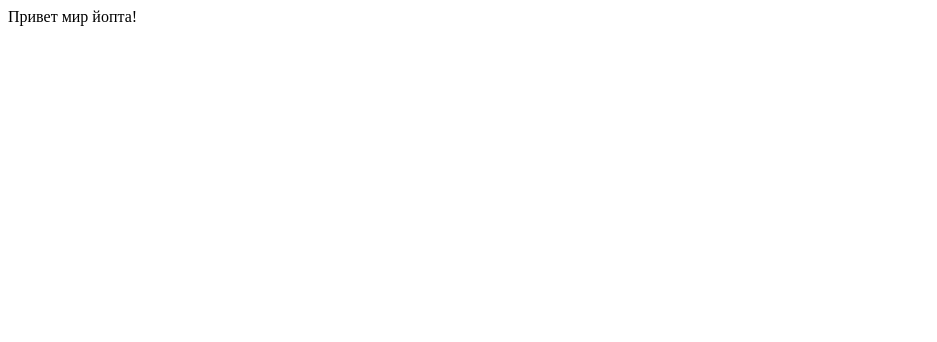
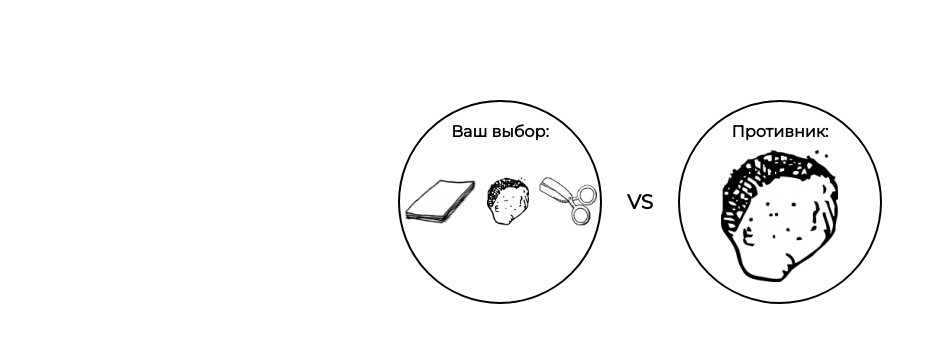
Before and after one commit to vaidich/RockPaperScissors, a plain HTML site: page index.html in a window 1280 px wide. Shown: the whole page, without its empty margins (0-937 px from the left). Drawn offline with Linux system fonts and the light colour scheme.

Commit message:
modified:   README.md, index.html, css/style.css new files:  img/rock.png, img/scissors.png, img/scissors.png

```diff
--- a/css/style.css
+++ b/css/style.css
@@ -3,4 +3,54 @@
   padding: 0;
 }
 
-body {background: #fafafa}
+.container {
+  display: flex;
+  align-items: center;
+  justify-content: center;
+  margin-top: 100px;
+}
+
+.variant {
+  width: 200px;
+  height: 200px;
+  border: 2px solid;
+  border-radius: 50%;
+  margin: 0 10px;
+}
+
+.variant p {
+  text-align: center;
+  font-size: 16px;
+  font-weight: bold;
+  margin: 20px 0 5px;
+}
+
+.variant img {
+  display: block;
+  margin: auto;
+}
+
+.variant li img.choise {
+  display: inline-block;
+  height: 50px;
+  margin: 30px 5px;
+}
+
+.variant ul {
+  list-style: none;
+  display: flex;
+  justify-content: center;
+}
+
+.variant ul li {
+}
+
+.variant ul li:first-child {
+}
+
+p {
+  font-family: 'Montserrat', sans-serif;
+  font-size: 20px;
+  font-weight: bold;
+  margin: 0 15px;
+}
--- a/index.html
+++ b/index.html
@@ -4,9 +4,25 @@
   <meta charset="UTF-8">
   <meta name="viewport" content="width=device-width, initial-scale=1.0">
   <meta http-equiv="X-UA-Compatible" content="ie=edge">
+  <link href="https://fonts.googleapis.com/css2?family=Montserrat&display=swap" rel="stylesheet">
+  <link rel="stylesheet" href="/css/style.css">
   <title>Rock Paper Scissors v.0.0.1</title>
 </head>
 <body>
-  Привет мир йопта!
+  <div class="container">
+    <div class="variant">
+      <p>Ваш выбор:</p>
+      <ul>
+        <li><img class="choise" src="img/paper.png" alt=""></li><br>
+        <li><img class="choise" src="img/rock.png" alt=""></li>
+        <li><img class="choise" src="img/scissors.png" alt=""></li>
+      </ul>
+    </div>
+    <p>VS</p>
+    <div class="variant">
+      <p>Противник:</p>
+      <img src="img/rock.png" alt="">
+    </div>
+  </div>
 </body>
 </html>
```
Also changed, not shown: img/paper.png (added), img/rock.png (added), img/scissors.png (added), 1 other file.
